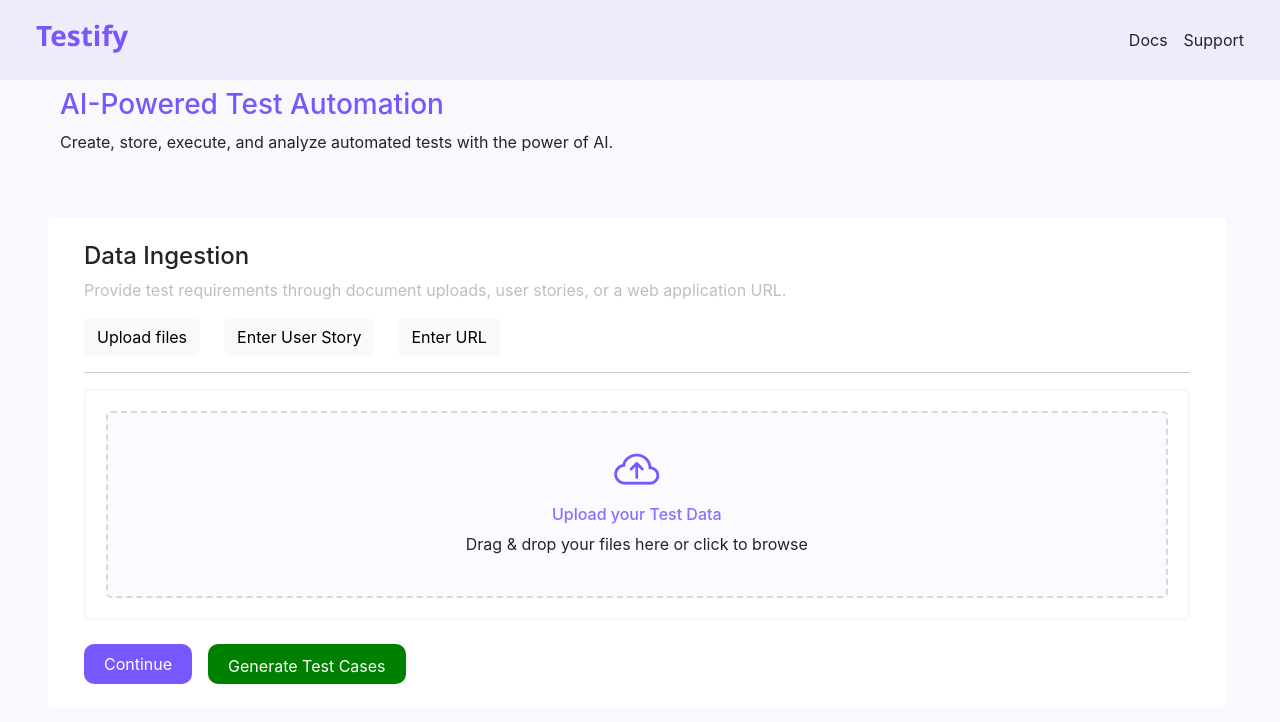
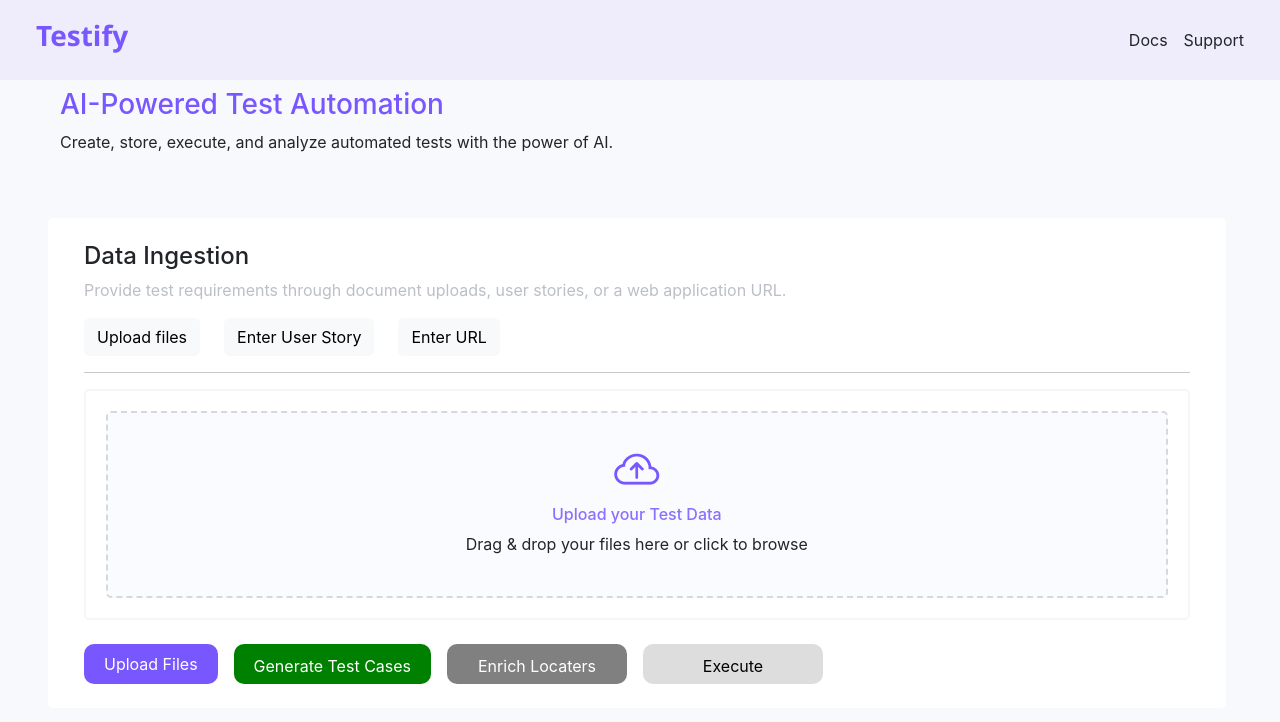
Before and after one commit to RindlamudiCaseware/testify-automator-ai, a React (Create React App) app in the folder frontend-demo/: page / in a window 1280 px wide. Shown: the top 722 px of the page. Built offline with nearby package versions, Linux system fonts and the light colour scheme.

Commit message:
updated execute

```diff
--- a/frontend-demo/src/module.js
+++ b/frontend-demo/src/module.js
@@ -17,6 +17,13 @@ const Module = () => {
   const [testCases, setTestCases] = useState([]);
   const [ingestionSuccess, setIngestionSuccess] = useState(false); // ✅ for success message
 
+  const [testCasesGeneratedFromStory, setTestCasesGeneratedFromStory] = useState(null);
+
+  const [executionResult, setExecutionResult] = useState(null);
+  const [loadingExecution, setLoadingExecution] = useState(false);
+
+  const [loadingEnrich, setLoadingEnrich] = useState(false);
+
   const MAX_FILES = 20;
 
   const handleFileUpload = (e) => {
@@ -27,6 +34,39 @@ const Module = () => {
   const handleUserStoryChange = (e) => setUserStory(e.target.value);
   const handleUrlChange = (e) => setUrl(e.target.value);
   const handlePageNameChange = (e) => setPageName(e.target.value);
+
+  // const handleContinue = async () => {
+  //   setLoadingIngestion(true);
+  //   setError("");
+  //   setIngestionSuccess(false);
+
+  //   if (selectedFiles.length === 0) {
+  //     toast("Please upload at least one file.");
+  //     setLoadingIngestion(false);
+  //     return;
+  //   }
+
+  //   const formData = new FormData();
+  //   selectedFiles.forEach((file) => formData.append("file", file));
+
+  //   try {
+  //     const response = await axios.post(
+  //       "http://localhost:8001/upload-image",
+  //       formData,
+  //       { headers: { "Content-Type": "multipart/form-data" } }
+  //     );
+
+  //     if (response.status === 200) {
+  //       toast.success("Files uploaded successfully.");
+  //       setIngestionSuccess(true);
+  //     }
+  //   } catch (error) {
+  //     console.error("Error uploading files:", error);
+  //     toast.error("Error uploading files. Please try again.");
+  //   } finally {
+  //     setLoadingIngestion(false);
+  //   }
+  // };
 
   const handleContinue = async () => {
     let apiUrl = "";
@@ -95,12 +135,73 @@ const Module = () => {
   };
 
   const fetchTestCases = async () => {
-    if (!url) {
+    if (!userStory || userStory.trim() === "") {
+      setError("Please enter a user story.");
+      return;
+    }
+
+    setLoadingGeneration(true);
+    setError("");
+    setTestCases([]);
+    setTestCasesGeneratedFromStory(null); // updated variable
+
+    try {
+      const response = await axios.post("http://localhost:8001/rag/generate-from-story", {
+        user_story: userStory
+      });
+
+      const data = response.data;
+      setTestCasesGeneratedFromStory(data); // updated variable
+      toast.success("Test case generation successful.");
+    } catch (err) {
+      setError(err.response?.data?.message || "Error generating test cases.");
+    } finally {
+      setLoadingGeneration(false);
+    }
+  };
+
+
+  // const fetchTestCases = async () => {
+  //   if (!url) {
+  //     setError("Please enter a valid URL");
+  //     return;
+  //   }
+
+  //   setLoadingGeneration(true);
+  //   setError("");
+  //   setTestCases([]);
+  //   setFullTestData(null);
+
+  //   try {
+  //     const response = await axios.post("http://localhost:8001/rag/generate-and-run", {
+  //       source_url: url
+  //     });
+
+  //     const data = response.data;
+  //     setFullTestData(data);
+  //     toast.success("Test case generation successful.");
+
+  //   } catch (err) {
+  //     setError(err.response?.data?.message || "Error fetching test cases");
+  //   } finally {
+  //     setLoadingGeneration(false);
+  //   }
+  // };
+
+  const enrichLocaters = async () => {
+    if (!url || url.trim() === "") {
       setError("Please enter a valid URL");
       return;
     }
 
-    setLoadingGeneration(true);
+    try {
+      new URL(url);
+    } catch (_) {
+      setError("Please enter a valid URL format (e.g., https://example.com)");
+      return;
+    }
+
+    setLoadingEnrich(true); // ✅ Use specific loading state
     setError("");
     setTestCases([]);
     setFullTestData(null);
@@ -112,12 +213,28 @@ const Module = () => {
 
       const data = response.data;
       setFullTestData(data);
-      toast.success("Test case generation successful.");
+      toast.success("Locater enrichment successful.");
+    } catch (err) {
+      setError(err.response?.data?.message || "Error enriching locaters");
+    } finally {
+      setLoadingEnrich(false); // ✅ Use specific loading state
+    }
+  };
 
+
+  const executeStoryTest = async () => {
+    setLoadingExecution(true); // 👈 use separate loader
+    setError("");
+    setExecutionResult(null);
+
+    try {
+      const response = await axios.post("http://localhost:8001/rag/run-generated-story-test");
+      setExecutionResult(response.data);
+      toast.success("Execution successful.");
     } catch (err) {
-      setError(err.response?.data?.message || "Error fetching test cases");
+      setError(err.response?.data?.message || "Error executing story test.");
     } finally {
-      setLoadingGeneration(false);
+      setLoadingExecution(false); // 👈 stop loader
     }
   };
 
@@ -247,7 +364,7 @@ const Module = () => {
                 {loadingIngestion ? (
                   <div className="spinner-border spinner-border-sm text-light" role="status" style={{ width: "20px", height: "20px" }} />
                 ) : (
-                  "Continue"
+                  "Upload Files"
                 )}
               </button>
 
@@ -270,6 +387,48 @@ const Module = () => {
                   "Generate Test Cases"
                 )}
               </button>
+
+              <button
+                onClick={enrichLocaters}
+                disabled={loadingEnrich}
+                style={{
+                  backgroundColor: "gray",
+                  border: "none",
+                  borderRadius: "10px",
+                  color: "white",
+                  padding: "10px 20px",
+                  minWidth: "180px",
+                  height: "40px"
+                }}
+              >
+                {loadingEnrich ? (
+                  <div className="spinner-border spinner-border-sm text-light" role="status" style={{ width: "20px", height: "20px" }} />
+                ) : (
+                  "Enrich Locaters"
+                )}
+              </button>
+
+
+              <button
+                onClick={executeStoryTest}
+                disabled={loadingExecution}
+                style={{
+                  backgroundColor: "#ddd",
+                  border: "none",
+                  borderRadius: "10px",
+                  color: "black",
+                  padding: "10px 20px",
+                  minWidth: "180px",
+                  height: "40px"
+                }}
+              >
+                {loadingExecution ? (
+                  <div className="spinner-border spinner-border-sm text-light" role="status" style={{ width: "20px", height: "20px" }} />
+                ) : (
+                  "Execute"
+                )}
+              </button>
+
             </div>
 
             {/* ✅ Success Message */}
@@ -281,7 +440,18 @@ const Module = () => {
 
             {error && <p style={{ color: "red", marginTop: "10px" }}>{error}</p>}
 
-            {/* Test Case Table remains unchanged */}
+            {/* story test cases diaplay */}
+            {testCasesGeneratedFromStory && (
+              <div style={{ marginTop: "20px", padding: "10px", border: "1px solid #ccc", borderRadius: "10px" }}>
+                <h4>Generated Test Cases:</h4>
+                <pre style={{ whiteSpace: "pre-wrap", wordWrap: "break-word" }}>
+                  {JSON.stringify(testCasesGeneratedFromStory, null, 2)}
+                </pre>
+              </div>
+            )}
+
+
+            {/* Test Case Table */}
             {fullTestData && (
               <div style={{ marginTop: "20px" }}>
                 <h3 style={{ marginBottom: "15px", color: "#7857FF", fontWeight: "bold", margin: "10px" }}>Test Case Details</h3>
@@ -318,6 +488,17 @@ const Module = () => {
                 ))}
               </div>
             )}
+
+            {/* Execute test cases */}
+            {executionResult && (
+              <div style={{ marginTop: "20px", padding: "10px", border: "1px solid #ccc", borderRadius: "10px" }}>
+                <h4>Execution Result:</h4>
+                <pre style={{ whiteSpace: "pre-wrap", wordWrap: "break-word" }}>
+                  {JSON.stringify(executionResult, null, 2)}
+                </pre>
+              </div>
+            )}
+
           </div>
         </div>
       </div>
```
